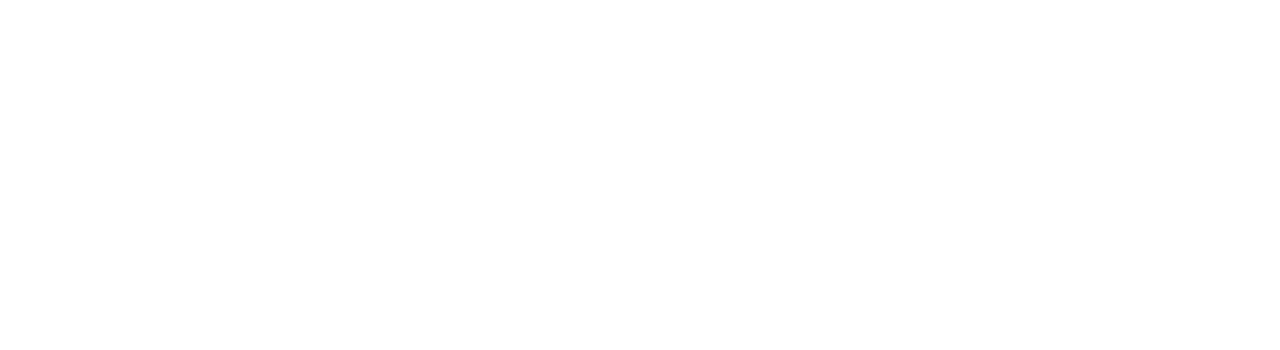
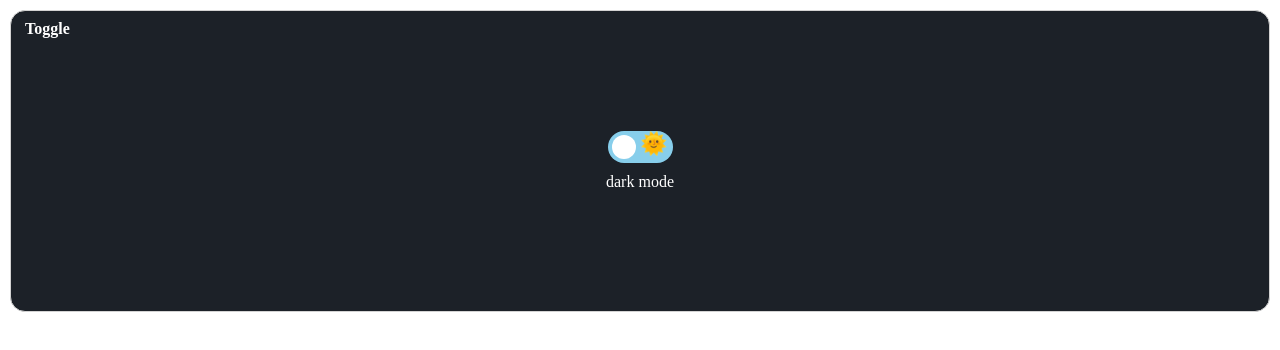
Before and after one commit to kaehehehe/wanted_pre_onboarding, a React (Create React App) app in the folder custom-component/: page / in a window 1280 px wide. Shown: the top 350 px of the page. Built offline with nearby package versions, Linux system fonts and the light colour scheme.

Commit message:
✨ Add toggle

```diff
--- a/custom-component/src/App.css
+++ b/custom-component/src/App.css
@@ -0,0 +1,4 @@
+* {
+  margin: 0;
+  padding: 0;
+}
--- a/custom-component/src/App.js
+++ b/custom-component/src/App.js
@@ -1,7 +1,12 @@
 import './App.css';
+import Toggle from './component/Toggle';
 
 function App() {
-  return <></>;
+  return (
+    <>
+      <Toggle />
+    </>
+  );
 }
 
 export default App;
--- /dev/null
+++ b/custom-component/src/component/Toggle.js
@@ -0,0 +1,44 @@
+import React, { useState } from 'react';
+import styled from 'styled-components';
+import '../style/toggle.css';
+import { Container } from '../style/container';
+import { Title } from '../style/title';
+
+const ToggleContainer = styled(Container)`
+  display: flex;
+  flex-direction: column;
+  justify-content: center;
+  align-items: center;
+  background-color: ${({ theme }) =>
+    theme === 'dark' ? '#1c2128' : 'skyblue'};
+`;
+
+const ToggleTitle = styled(Title)`
+  color: ${({ theme }) => (theme === 'dark' ? 'white' : 'black')};
+`;
+
+const Text = styled.div`
+  margin-top: 10px;
+  color: ${({ theme }) => (theme === 'dark' ? 'white' : 'black')};
+`;
+
+const Toggle = () => {
+  const [theme, setTheme] = useState('dark');
+
+  const handleToggle = () => {
+    theme === 'dark' ? setTheme('light') : setTheme('dark');
+  };
+
+  return (
+    <ToggleContainer theme={theme}>
+      <ToggleTitle theme={theme}>Toggle</ToggleTitle>
+      <label className="toggle">
+        <input type="checkbox" />
+        <span className="slider" onClick={handleToggle} />
+      </label>
+      <Text theme={theme}>{theme} mode</Text>
+    </ToggleContainer>
+  );
+};
+
+export default Toggle;
--- /dev/null
+++ b/custom-component/src/style/container.js
@@ -0,0 +1,8 @@
+import styled from 'styled-components';
+
+export const Container = styled.div`
+  height: 300px;
+  border-radius: 15px;
+  margin: 10px;
+  border: 1px solid lightgray;
+`;
--- /dev/null
+++ b/custom-component/src/style/title.js
@@ -0,0 +1,8 @@
+import styled from 'styled-components';
+
+export const Title = styled.div`
+  position: absolute;
+  top: 20px;
+  left: 25px;
+  font-weight: bold;
+`;
--- /dev/null
+++ b/custom-component/src/style/toggle.css
@@ -0,0 +1,59 @@
+.toggle {
+  position: relative;
+  display: inline-block;
+  width: 65px;
+  height: 32px;
+}
+
+.toggle > input {
+  opacity: 0;
+  width: 0;
+  height: 0;
+}
+
+.slider {
+  position: absolute;
+  cursor: pointer;
+
+  top: 0;
+  left: 0;
+  right: 0;
+  bottom: 0;
+
+  background-color: skyblue;
+  border-radius: 32px;
+}
+
+.slider::before {
+  position: absolute;
+  content: '';
+  height: 24px;
+  width: 24px;
+  left: 4px;
+  bottom: 4px;
+  background-color: white;
+  transition: 300ms;
+  border-radius: 50%;
+}
+
+.slider::after {
+  position: absolute;
+  content: '🌞';
+  font-size: 22px;
+  right: 5px;
+}
+
+input:checked + .slider {
+  background-color: #1c2128;
+}
+
+input:checked + .slider::before {
+  transform: translateX(33px);
+}
+
+input:checked + span::after {
+  position: absolute;
+  content: '🌜';
+  font-size: 22px;
+  left: 3px;
+}
```
